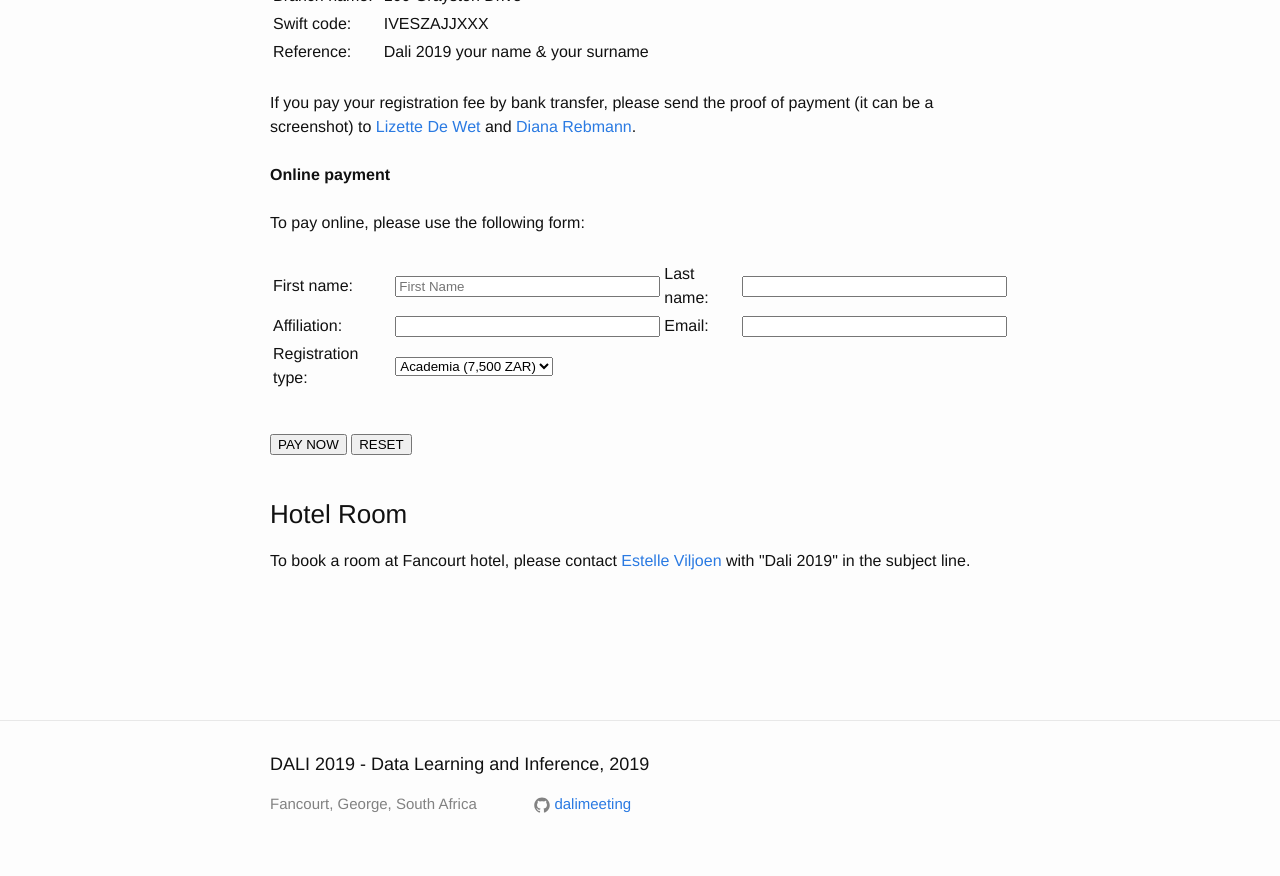
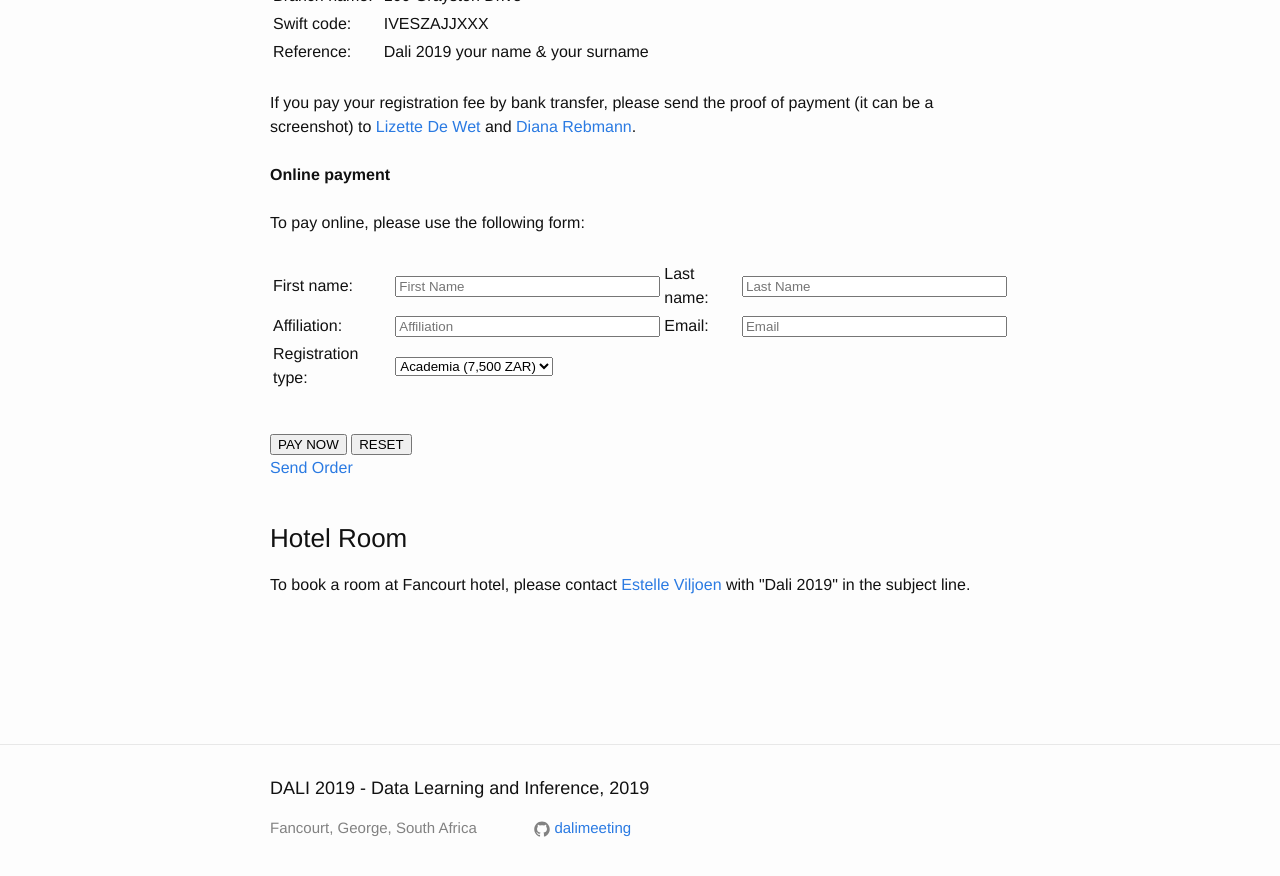
Before and after one commit to dalimeeting/dalimeeting.github.io, a Jekyll site: the page built from registration.html, in a window 1280 px wide and 900 px high, scrolled down 964 px. Shown: the top 876 px of the window. Built offline with Jekyll 4.4.1, drawn with Linux system fonts in a browser that asks for light colours.

Commit message:
Update registration.html

```diff
--- a/_layouts/registration.html
+++ b/_layouts/registration.html
@@ -35,9 +35,9 @@ layout: page
   <form name="form" id="form" method="POST" action="https://paynow.sagepay.co.za/site/paynow.aspx" target=”_blank”> <!---this is where you will POST too in a NEW WINDOW--->
      <table>
      <tr><td>First name:</td><td><input type="text" size="30" name="customerFirstname" placeholder="First Name" required></td>
-     <td>Last name:</td><td><input type="text" size="30" name="customerLastname" required></td></tr>
-     <tr><td>Affiliation:</td><td><input type="text" size="30" name="customerAffiliation" required></td>
-     <td>Email:</td><td><input type="email" size="30" name="customerEmail" required></td></tr> <!---Card holders email address--->
+     <td>Last name:</td><td><input type="text" size="30" name="customerLastname" placeholder="Last Name" required></td></tr>
+     <tr><td>Affiliation:</td><td><input type="text" size="30" name="customerAffiliation" placeholder="Affiliation" required></td>
+     <td>Email:</td><td><input type="email" size="30" name="customerEmail" placeholder="Email" required></td></tr> <!---Card holders email address--->
      <tr><td>Registration type:</td><td>
        <select name="customerType" onload="initializeCart();" onchange="updateCart();">
        <option value="academia">Academia (7,500 ZAR)</option>
@@ -46,9 +46,10 @@ layout: page
      </table>
        <p id="display"></p>
        <br>
-       <input name="submit" type="submit" class="simpleCart_checkout" value="PAY NOW"> <!---Submit button--->
+       <input name="submit" type="submit" value="PAY NOW"> <!---Submit button--->
        <input type="reset" value="RESET">
   </form>
+  <a href="javascript:;" class="simpleCart_checkout"><span class="checkout_btn">Send Order</span></a>
   </p>
 
   <br>
```
